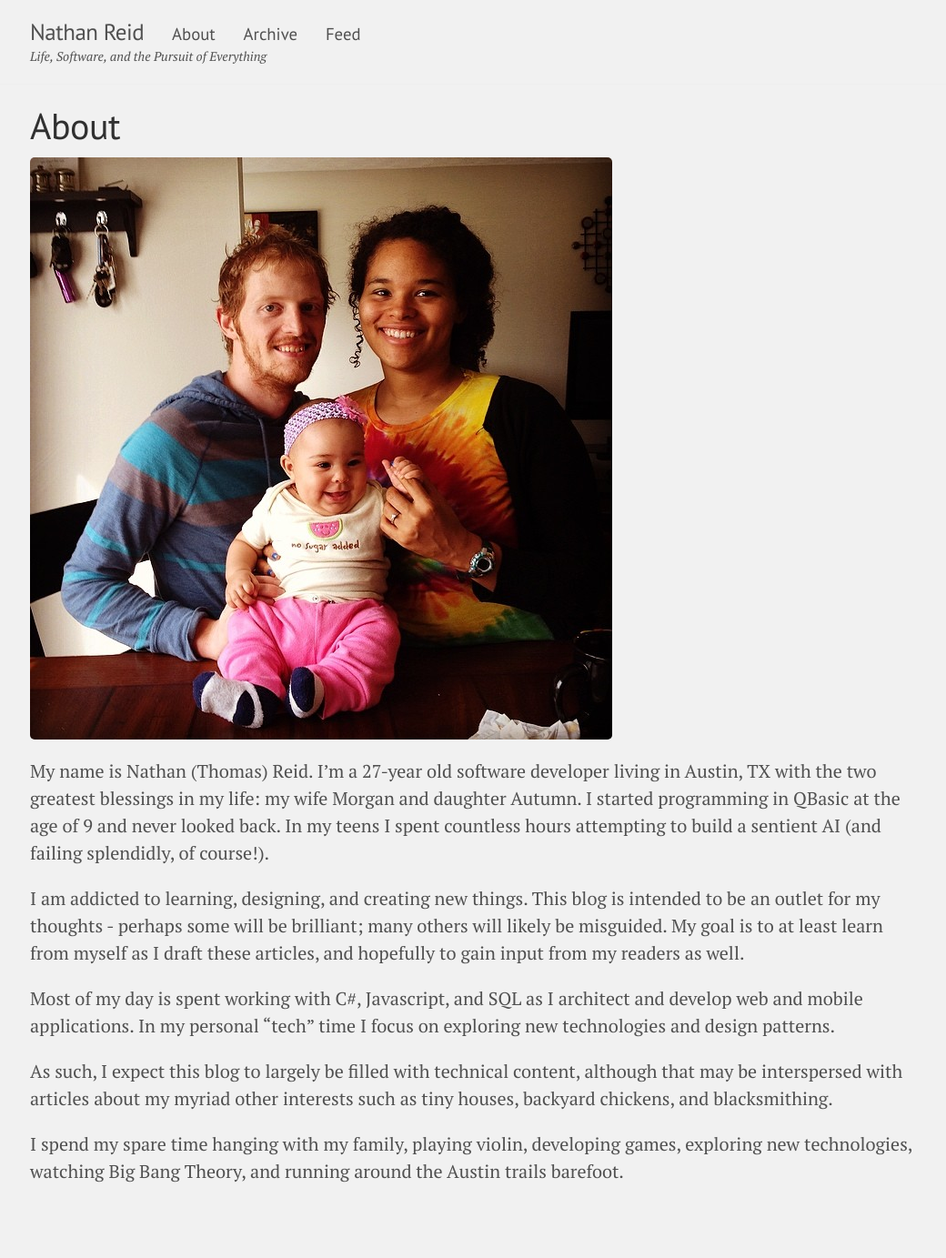
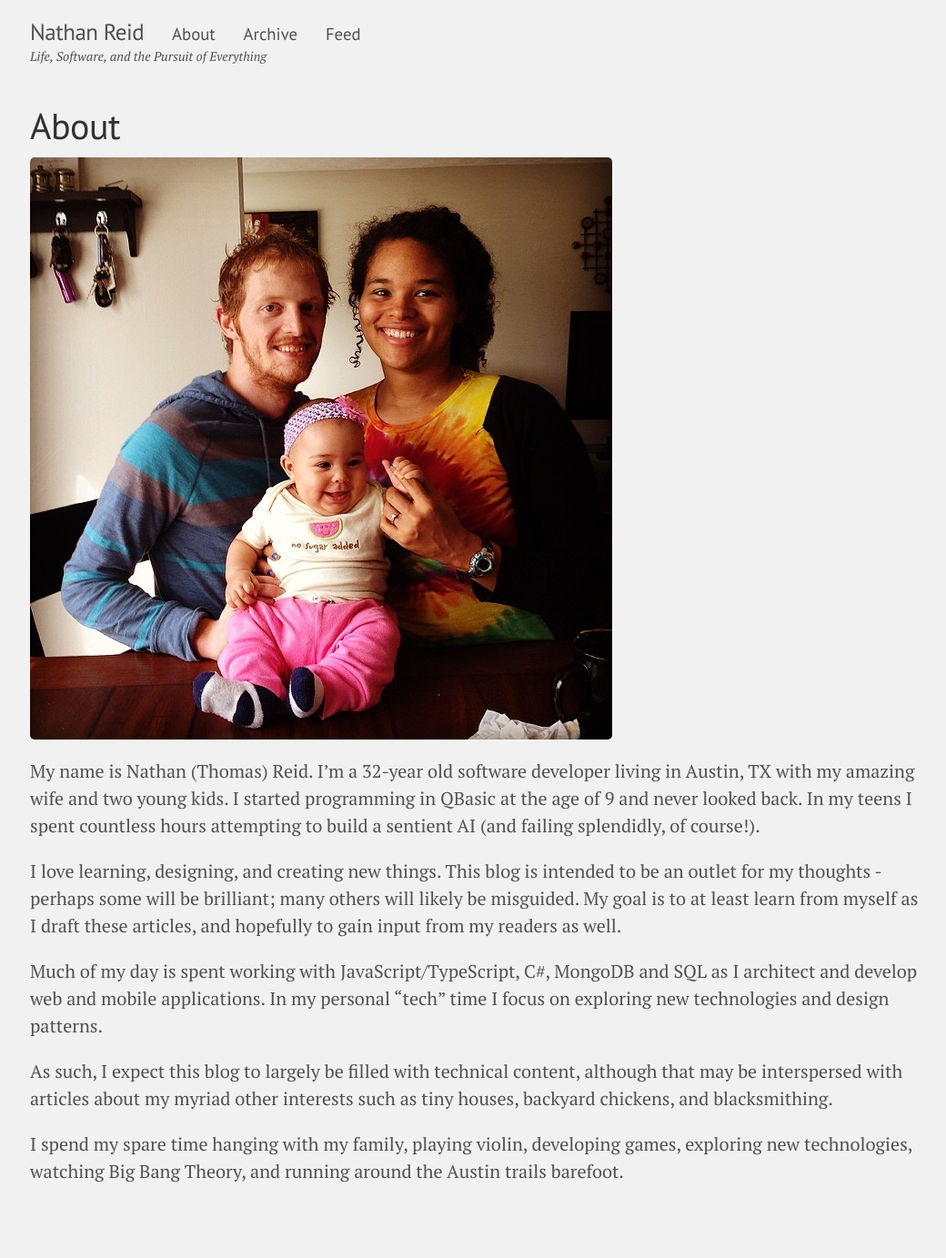
Before and after one commit to nathantreid/nathantreid.github.io, a Jekyll site: the page built from about.md, in a window 1280 px wide. Shown: the whole page at 91% size, without its empty margins (115-1155 px from the left). Built offline with Jekyll 4.4.1, drawn with Linux system fonts in a browser that asks for light colours; some web fonts are replaced.

Commit message:
update content on about page

```diff
--- a/about.md
+++ b/about.md
@@ -5,12 +5,12 @@ permalink: /about/
 ---
 
 ![Family Portrait](/images/family-portrait.jpg)
-My name is Nathan (Thomas) Reid. I'm a 27-year old software developer living in Austin, TX with the two greatest blessings in my life: my wife Morgan and daughter Autumn. I started programming in QBasic at the age of 9 and never looked back.
+My name is Nathan (Thomas) Reid. I'm a 32-year old software developer living in Austin, TX with my amazing wife and two young kids. I started programming in QBasic at the age of 9 and never looked back.
 In my teens I spent countless hours attempting to build a sentient AI (and failing splendidly, of course!).
 
-I am addicted to learning, designing, and creating new things. This blog is intended to be an outlet for my thoughts - perhaps some will be brilliant; many others will likely be misguided. My goal is to at least learn from myself as I draft these articles, and hopefully to gain input from my readers as well.
+I love learning, designing, and creating new things. This blog is intended to be an outlet for my thoughts - perhaps some will be brilliant; many others will likely be misguided. My goal is to at least learn from myself as I draft these articles, and hopefully to gain input from my readers as well.
 
-Most of my day is spent working with C#, Javascript, and SQL as I architect and develop web and mobile applications. In my personal "tech" time I focus on exploring new technologies and design patterns.
+Much of my day is spent working with JavaScript/TypeScript, C#, MongoDB and SQL as I architect and develop web and mobile applications. In my personal "tech" time I focus on exploring new technologies and design patterns.
 
 As such, I expect this blog to largely be filled with technical content, although that may be interspersed with articles about my myriad other interests such as tiny houses, backyard chickens, and blacksmithing.
 
```
